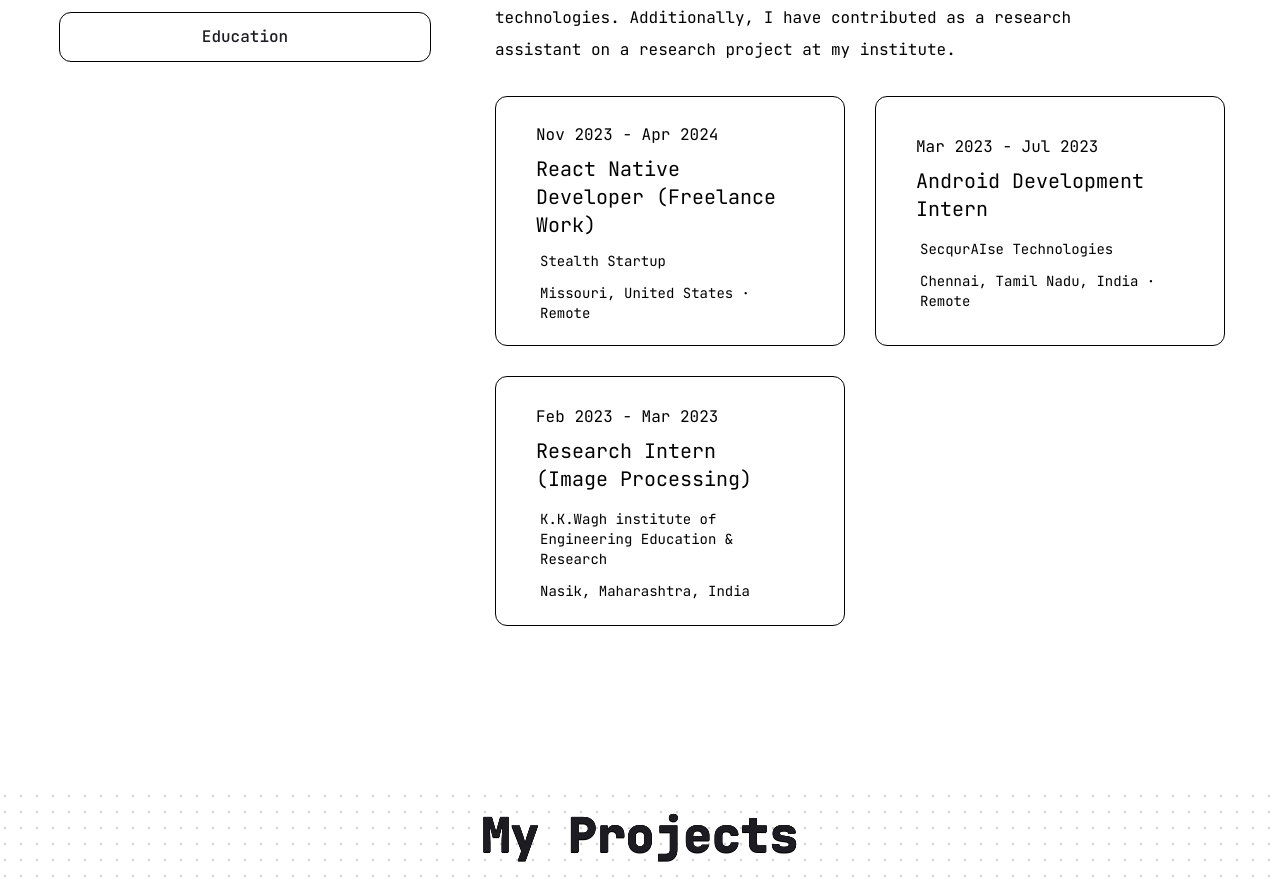
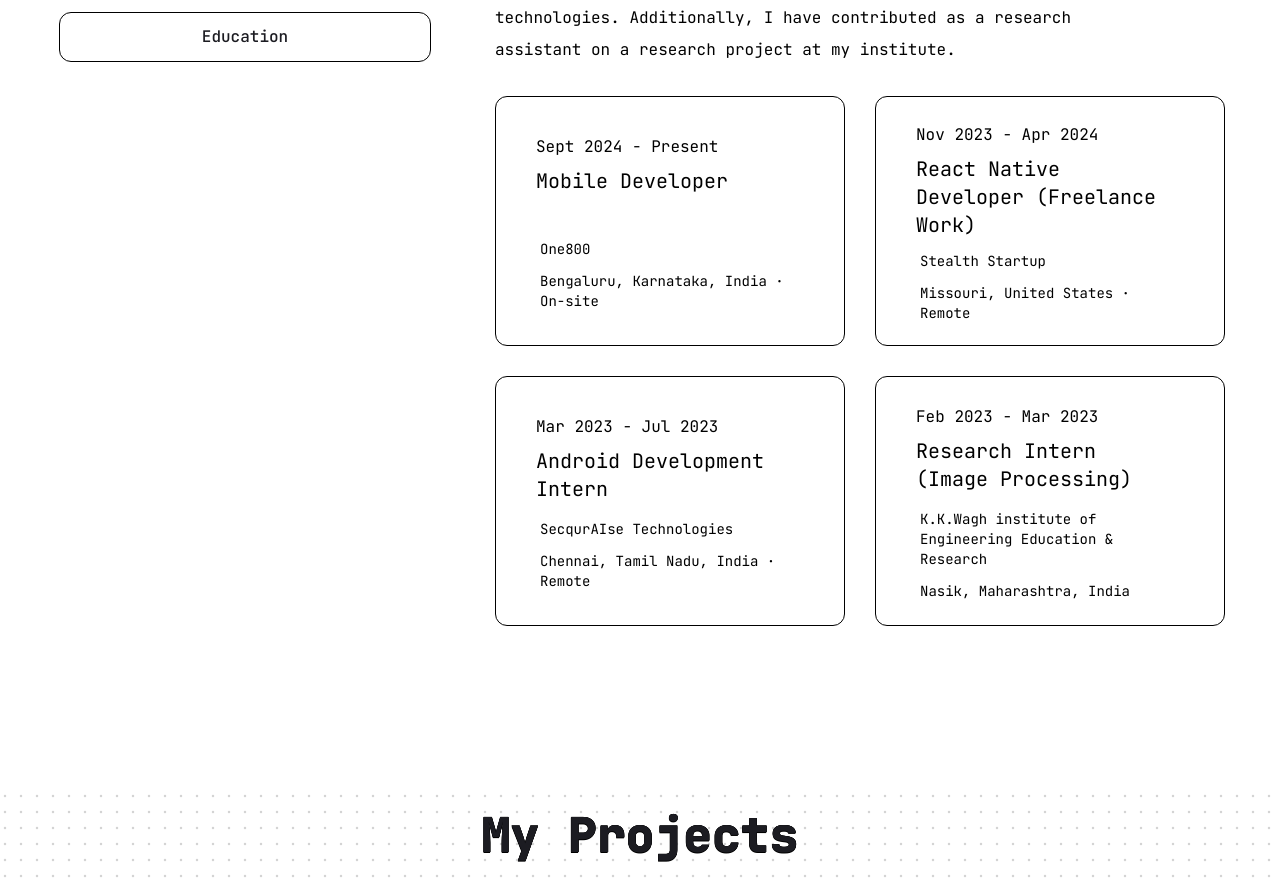
Before and after one commit to adityaxp/portfolio-aditya, a Next.js app: page / in a window 1280 px wide. Shown: the part 1160-2053 px from the top of the page. Built offline with nearby package versions, Linux system fonts and the light colour scheme.

Commit message:
update work exp

```diff
--- a/app/aboutMe/page.tsx
+++ b/app/aboutMe/page.tsx
@@ -84,6 +84,12 @@ const experienceData = {
   description:
     'I have contributed to the development of end-to-end applications with multiple teams, working across various technologies. Additionally, I have contributed as a research assistant on a research project at my institute.',
   items: [
+     {
+      company: 'One800',
+      position: 'Mobile Developer',
+      duration: 'Sept 2024 - Present',
+      location: 'Bengaluru, Karnataka, India · On-site'
+    },
     {
       company: 'Stealth Startup',
       position: 'React Native Developer (Freelance Work)',
```
